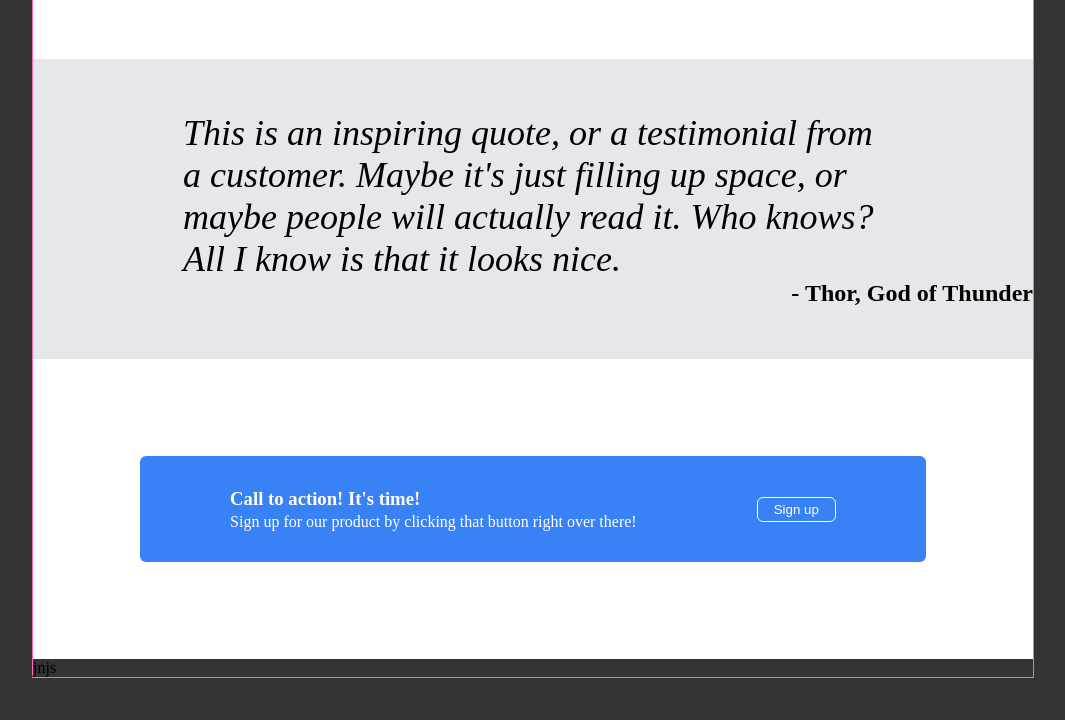
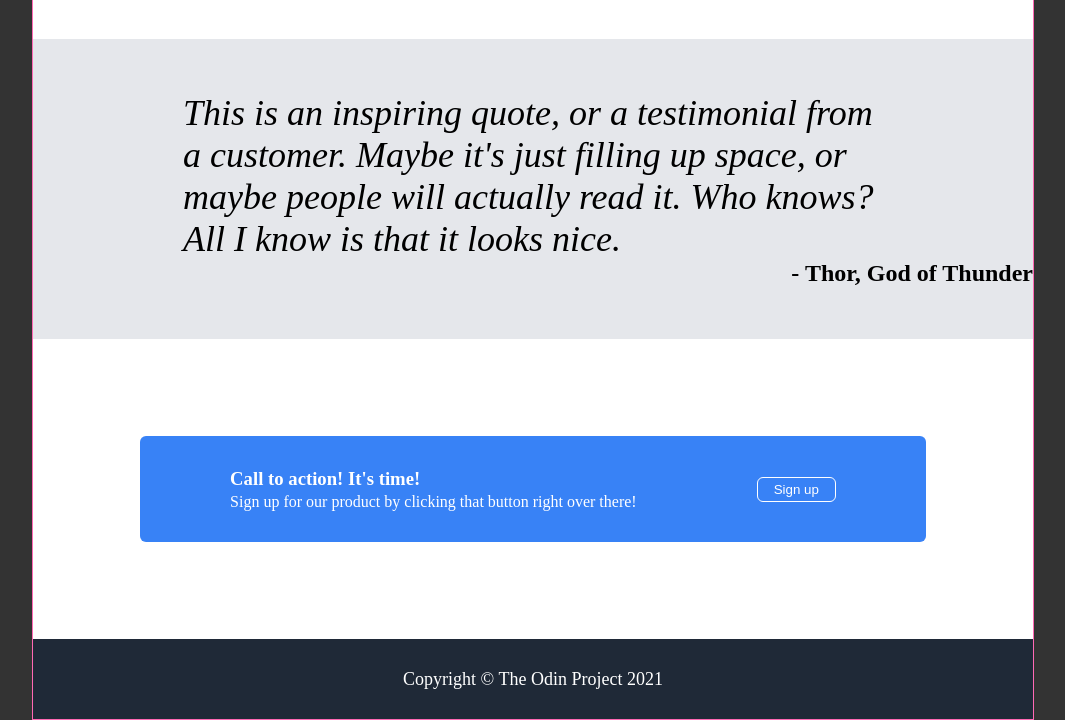
Before and after one commit to GayRatBaby/Webpage-Project, a plain HTML site: page index.html in a window 1280 px wide. Shown: the part 842-1562 px from the top of the page, without its empty margins (107-1172 px from the left). Before the commit the page ends 1520 px from the top, so only its background shows below. Drawn offline with Linux system fonts and the light colour scheme.

Commit message:
add footer - done

```diff
--- a/index.html
+++ b/index.html
@@ -65,6 +65,6 @@
       </div>
     </div>
 
-    <footer>jnjs</footer>
+    <footer>Copyright © The Odin Project 2021</footer>
   </body>
 </html>
--- a/styles.css
+++ b/styles.css
@@ -12,7 +12,7 @@
     justify-content: center;
     background-color: #1f2937;
     gap: 30%;
-    height: 100px;
+    height: 80px;
 }
 
 .logo {
@@ -164,3 +164,13 @@
     margin-left: 120px;
     border: 1px solid white;
 }
+
+footer {
+    display: flex;
+    align-items: center;
+    justify-content: center;
+    height: 80px;
+    font-size: 18px;
+    color: white;
+    background-color: #1f2937;
+}
```
